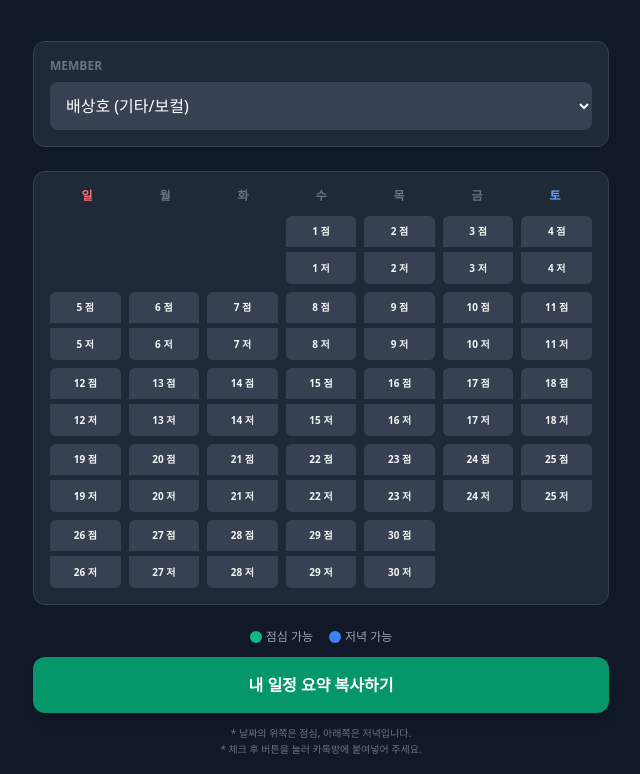
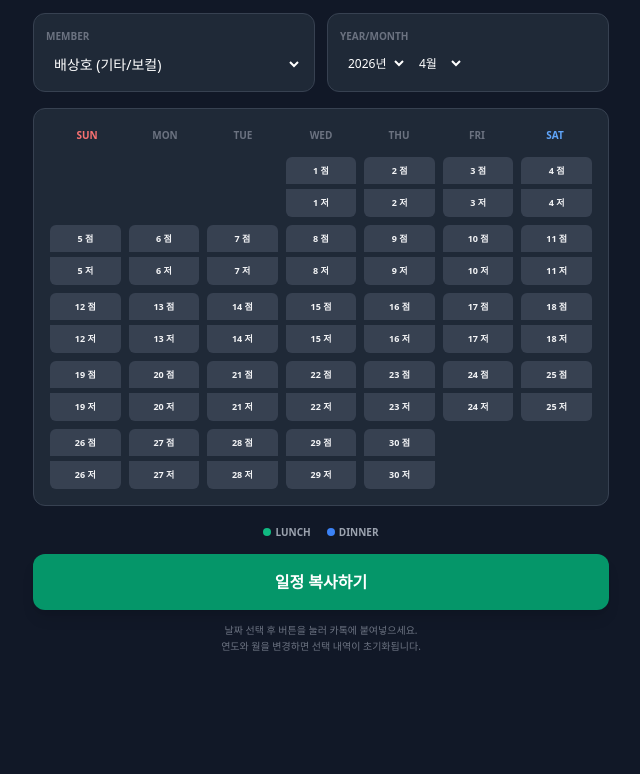
Before and after one commit to baenimal02-coder/band-schedule, a plain HTML site: page index.html in a window 1280 px wide. Shown: the part 107-881 px from the top of the page, without its empty margins (319-959 px from the left). After the commit the page ends 800 px from the top, so only its background shows below. Drawn offline with nearby package versions, Linux system fonts and the light colour scheme.

Commit message:
Update index.html

```diff
--- a/index.html
+++ b/index.html
@@ -10,85 +10,119 @@
         .slot-btn.active-dinner { background-color: #3b82f6 !important; color: white; }
     </style>
 </head>
-<body class="bg-gray-900 text-gray-100 p-4 font-sans">
-    <div class="max-w-xl mx-auto space-y-6">
-        <header class="text-center py-6">
-            <h1 class="text-3xl font-black text-emerald-400 tracking-tight">🎸 차세대 NEXT GEN</h1>
-            <p class="text-gray-400 text-sm mt-1">연습 일정 합의 (점심/저녁)</p>
+<body class="bg-gray-900 text-gray-100 p-4 font-sans text-sm">
+    <div class="max-w-xl mx-auto space-y-4">
+        <header class="text-center py-4">
+            <h1 class="text-3xl font-black text-emerald-400 tracking-tight italic">🎸 NEXT GEN</h1>
+            <p class="text-gray-400 text-xs mt-1 uppercase tracking-widest">Practice Scheduler</p>
         </header>
 
-        <div class="bg-gray-800 p-4 rounded-xl border border-gray-700">
-            <label class="block text-xs font-bold text-gray-500 mb-2 uppercase">Member</label>
-            <select id="memberSelect" class="w-full bg-gray-700 border-none rounded-lg p-3 text-white focus:ring-2 focus:ring-emerald-500">
+        <div class="grid grid-cols-2 gap-3">
+            <div class="bg-gray-800 p-3 rounded-xl border border-gray-700">
+                <label class="block text-[10px] font-bold text-gray-500 mb-1 uppercase">Member</label>
+                <select id="memberSelect" class="w-full bg-transparent border-none p-1 text-white focus:ring-0">
                     <option value="배상호(기타/보컬)">배상호 (기타/보컬)</option>
                     <option value="김준헌(기타)">김준헌 (기타)</option>
                     <option value="정동욱(베이스)">정동욱 (베이스)</option>
                     <option value="김건효(드럼)">김건효 (드럼)</option>
                 </select>
             </div>
+            <div class="bg-gray-800 p-3 rounded-xl border border-gray-700 flex gap-2">
+                <div class="flex-1">
+                    <label class="block text-[10px] font-bold text-gray-500 mb-1 uppercase">Year/Month</label>
+                    <div class="flex gap-1">
+                        <select id="yearSelect" onchange="renderCalendar()" class="bg-transparent border-none p-1 text-white focus:ring-0 text-xs"></select>
+                        <select id="monthSelect" onchange="renderCalendar()" class="bg-transparent border-none p-1 text-white focus:ring-0 text-xs"></select>
+                    </div>
+                </div>
+            </div>
+        </div>
 
         <div class="bg-gray-800 p-4 rounded-xl border border-gray-700">
-            <div class="grid grid-cols-7 gap-1 text-center text-xs font-bold text-gray-500 mb-3">
-                <div class="text-red-400">일</div><div>월</div><div>화</div><div>수</div><div>목</div><div>금</div><div class="text-blue-400">토</div>
+            <div class="grid grid-cols-7 gap-1 text-center text-[10px] font-bold text-gray-500 mb-3 uppercase">
+                <div class="text-red-400">Sun</div><div>Mon</div><div>Tue</div><div>Wed</div><div>Thu</div><div>Fri</div><div class="text-blue-400">Sat</div>
             </div>
             <div id="calendarGrid" class="grid grid-cols-7 gap-2">
                 </div>
         </div>
 
         <div class="space-y-3">
-            <div class="flex gap-4 text-xs justify-center text-gray-400">
-                <div class="flex items-center gap-1"><span class="w-3 h-3 bg-emerald-500 rounded-full"></span> 점심 가능</div>
-                <div class="flex items-center gap-1"><span class="w-3 h-3 bg-blue-500 rounded-full"></span> 저녁 가능</div>
+            <div class="flex gap-4 text-[10px] justify-center text-gray-400 font-bold uppercase">
+                <div class="flex items-center gap-1"><span class="w-2 h-2 bg-emerald-500 rounded-full"></span> Lunch</div>
+                <div class="flex items-center gap-1"><span class="w-2 h-2 bg-blue-500 rounded-full"></span> Dinner</div>
             </div>
-            <button onclick="copyToClipboard()" class="w-full bg-emerald-600 hover:bg-emerald-500 text-white font-bold py-4 rounded-xl transition-all shadow-lg active:scale-95">
-                내 일정 요약 복사하기
+            <button onclick="copyToClipboard()" class="w-full bg-emerald-600 hover:bg-emerald-500 text-white font-bold py-4 rounded-xl transition-all shadow-lg active:scale-95 text-base">
+                일정 복사하기
             </button>
             <p class="text-[10px] text-gray-500 text-center leading-relaxed">
-                * 날짜의 위쪽은 점심, 아래쪽은 저녁입니다. <br>
-                * 체크 후 버튼을 눌러 카톡방에 붙여넣어 주세요.
+                날짜 선택 후 버튼을 눌러 카톡에 붙여넣으세요. <br>
+                연도와 월을 변경하면 선택 내역이 초기화됩니다.
             </p>
         </div>
     </div>
 
     <script>
+        const yearSelect = document.getElementById('yearSelect');
+        const monthSelect = document.getElementById('monthSelect');
         const grid = document.getElementById('calendarGrid');
-        const today = new Date();
-        const year = today.getFullYear();
-        const month = today.getMonth();
 
-        // 이번 달의 마지막 날짜와 시작 요일 계산
+        // 초기 설정: 현재 날짜 기준
+        const now = new Date();
+        let currentYear = now.getFullYear();
+        let currentMonth = now.getMonth();
+
+        // 연도(올해~내년) 및 월 옵션 생성
+        for (let y = currentYear; y <= currentYear + 1; y++) {
+            const opt = document.createElement('option');
+            opt.value = y; opt.innerText = y + '년';
+            yearSelect.appendChild(opt);
+        }
+        for (let m = 0; m < 12; m++) {
+            const opt = document.createElement('option');
+            opt.value = m; opt.innerText = (m + 1) + '월';
+            if (m === currentMonth) opt.selected = true;
+            monthSelect.appendChild(opt);
+        }
+
+        function renderCalendar() {
+            grid.innerHTML = '';
+            const year = parseInt(yearSelect.value);
+            const month = parseInt(monthSelect.value);
+
+            const firstDayIndex = new Date(year, month, 1).getDay();
             const lastDay = new Date(year, month + 1, 0).getDate();
-        const firstDayIndex = new Date(year, month, 1).getDay();
 
-        // 빈 칸 생성
+            // 빈 칸
             for (let x = 0; x < firstDayIndex; x++) {
                 grid.appendChild(document.createElement('div'));
             }
 
-        // 날짜 타일 생성
+            // 날짜 생성
             for (let i = 1; i <= lastDay; i++) {
                 const dayBox = document.createElement('div');
                 dayBox.className = "flex flex-col gap-1";
 
-            // 점심 슬롯
                 const lunchBtn = document.createElement('button');
-            lunchBtn.className = "slot-btn h-8 bg-gray-700 rounded-t-md text-[10px] font-bold border-b border-gray-800 transition-colors";
-            lunchBtn.innerText = `${i} 점`;
+                lunchBtn.className = "slot-btn h-7 bg-gray-700 rounded-t-md text-[9px] font-bold border-b border-gray-800 transition-colors";
+                lunchBtn.innerText = i + ' 점';
                 lunchBtn.onclick = () => lunchBtn.classList.toggle('active-lunch');
 
-            // 저녁 슬롯
                 const dinnerBtn = document.createElement('button');
-            dinnerBtn.className = "slot-btn h-8 bg-gray-700 rounded-b-md text-[10px] font-bold transition-colors";
-            dinnerBtn.innerText = `${i} 저`;
+                dinnerBtn.className = "slot-btn h-7 bg-gray-700 rounded-b-md text-[9px] font-bold transition-colors";
+                dinnerBtn.innerText = i + ' 저';
                 dinnerBtn.onclick = () => dinnerBtn.classList.toggle('active-dinner');
 
                 dayBox.appendChild(lunchBtn);
                 dayBox.appendChild(dinnerBtn);
                 grid.appendChild(dayBox);
             }
+        }
 
         function copyToClipboard() {
             const member = document.getElementById('memberSelect').value;
+            const year = yearSelect.value;
+            const month = parseInt(monthSelect.value) + 1;
+
             const lunchSlots = Array.from(document.querySelectorAll('.active-lunch')).map(b => b.innerText.split(' ')[0] + '일(점심)');
             const dinnerSlots = Array.from(document.querySelectorAll('.active-dinner')).map(b => b.innerText.split(' ')[0] + '일(저녁)');
 
@@ -99,12 +133,15 @@
                 return;
             }
 
-            const resultText = `[차세대 연습 일정 - ${member}]\n${allSlots.join('\n')}\n\n위 시간 가능합니다!`;
+            const resultText = `[차세대 연습 일정 - ${member}]\n📅 ${year}년 ${month}월\n${allSlots.join('\n')}\n\n위 시간 합주 가능합니다!`;
 
             navigator.clipboard.writeText(resultText).then(() => {
                 alert('복사 완료! 카톡방에 붙여넣어 주세요.');
             });
         }
+
+        // 첫 실행
+        renderCalendar();
     </script>
 </body>
 </html>
```
Lines whose indentation alone changed are shown as unchanged.
